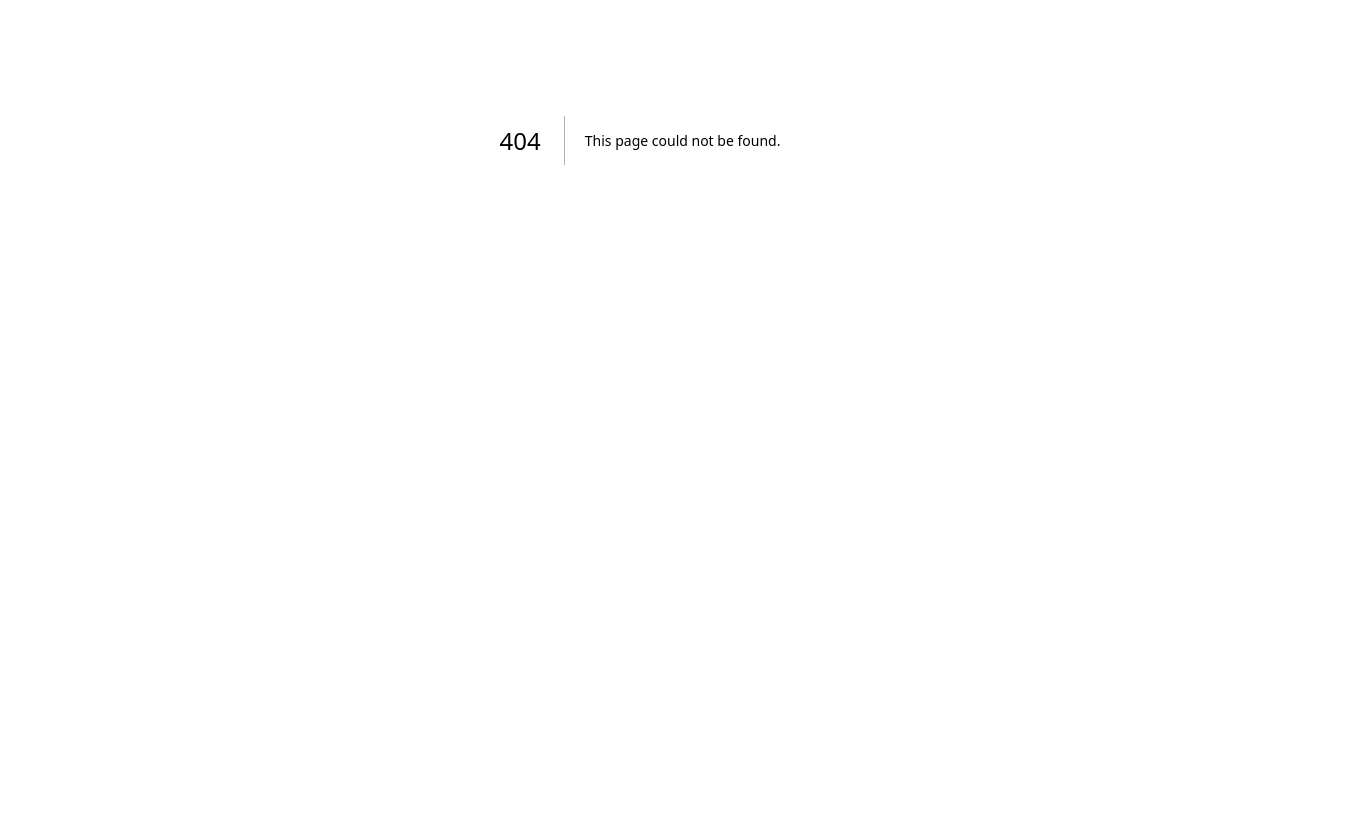
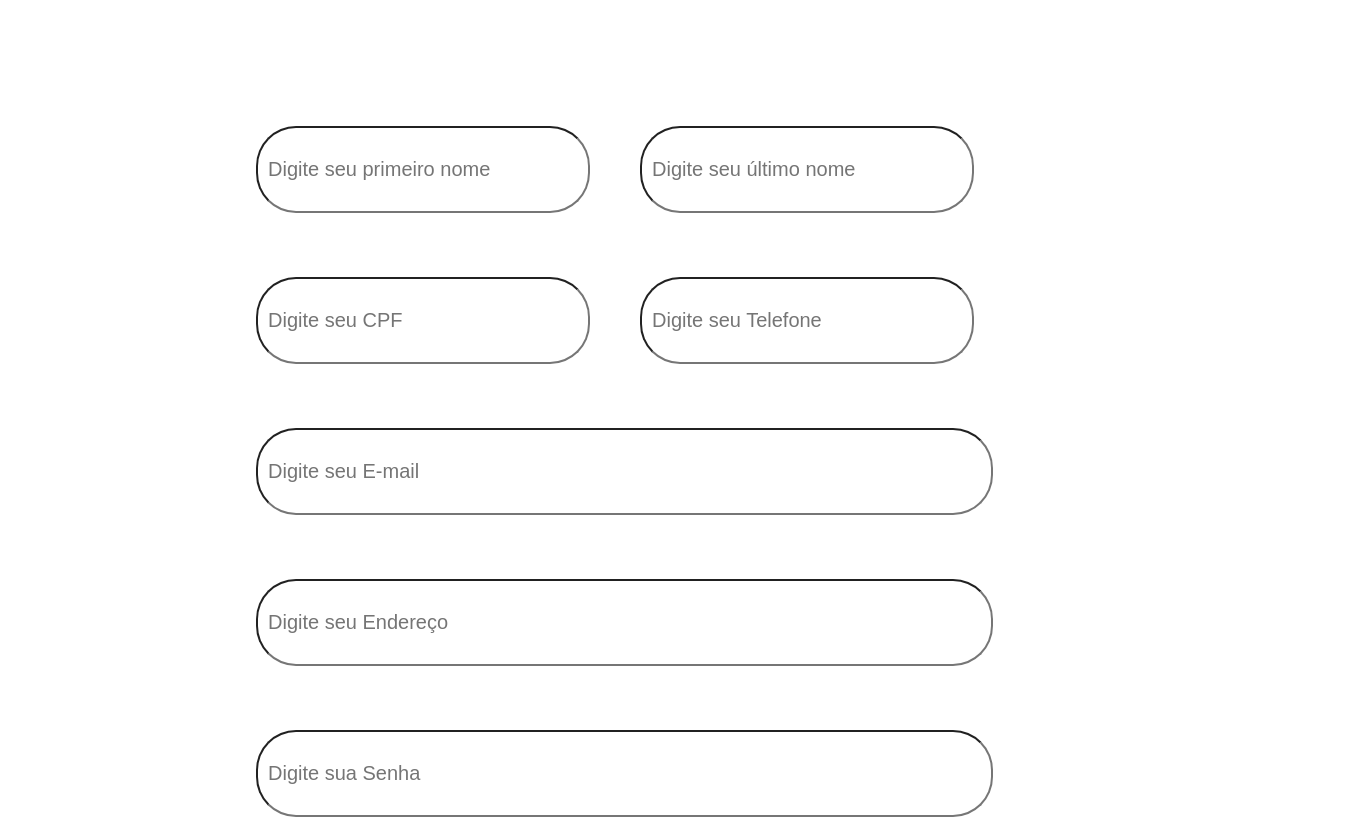
Before and after one commit to MatCoitinho/AutoTechVeiculos_FrontEnd, a Next.js app: page /cadastrar-usuario in a window 1280 px wide. Before the commit this address had no page. Shown: the part 260-1079 px from the top of the page, 1345 px wide, since content can reach past the window. Before the commit the page ends 800 px from the top, so only its background shows below. Built offline with nearby package versions, Linux system fonts and the light colour scheme.

Commit message:
feat: criação da tela de cadastro de usuario

```diff
--- /dev/null
+++ b/pages/cadastrar-usuario.js
@@ -0,0 +1,57 @@
+import Rodape from '../components/rodape'
+import Cabecalho from '../components/cabecalho'
+import Styles from '../styles/cadastrarUsuario.module.css'
+
+export default function  cadastroUsuario(){
+    return(
+        <div>
+                <Cabecalho />
+            <div className={Styles.cadastroUsuario}>
+                <h1>Cadastrar Usuário</h1>
+                <div className={Styles.container}>
+                        <div className={Styles.metades}>
+                            <div className={Styles.form1}>
+                                <p>Primeiro Nome</p>
+                                <input type='name' id='primeiroNome'  pattern="[A-Za-zÀ-ÖØ-öø-ÿ\s]*"  name='primeiroNome' placeholder='Digite seu primeiro nome'/>
+                            </div>
+                            <div className={Styles.form1}>
+                                <p>Ultimo Nome</p>
+                                <input type='name' id='ultimoNome'  pattern="[A-Za-zÀ-ÖØ-öø-ÿ\s]*"  name='ultimoNome' placeholder='Digite seu último nome'/>
+                            </div>
+                        </div>
+                        <div className={Styles.metades}>
+                            <div className={Styles.form1}>
+                                <p>CPF</p>
+                                <input type='text' id='CPFNome'  pattern="[A-Za-zÀ-ÖØ-öø-ÿ\s]*"  name='CPFNome' placeholder='Digite seu CPF'/>
+                            </div>
+                            <div className={Styles.form1}>
+                                <p>Telefone</p>
+                                <input type='text' id='telefoneNome'  pattern="[A-Za-zÀ-ÖØ-öø-ÿ\s]*"  name='telefoneNome' placeholder='Digite seu Telefone'/>
+                            </div>
+                        </div>
+                        <div className={Styles.form}>
+                                <p>E-mail</p>
+                                <input type='email' id='email'  pattern="[A-Za-zÀ-ÖØ-öø-ÿ\s]*"  name='email' placeholder='Digite seu E-mail'/>
+                        </div>
+                        <div className={Styles.form}>
+                                <p>E-mail</p>
+                                <input type='text' id='endereco'  pattern="[A-Za-zÀ-ÖØ-öø-ÿ\s]*"  name='endereco' placeholder='Digite seu Endereço'/>
+                        </div>
+                        <div className={Styles.form}>
+                                <p>Senha</p>
+                                <input type='password' id='password'  pattern="[A-Za-zÀ-ÖØ-öø-ÿ\s]*"  name='password' placeholder='Digite sua Senha'/>
+                        </div>
+                        <div className={Styles.metades}>
+                            <div className={Styles.form1}>
+                                <p>Username</p>
+                                <input type='text' id='username'  pattern="[A-Za-zÀ-ÖØ-öø-ÿ\s]*"  name='username' placeholder='Digite seu username'/>
+                            </div>
+                        </div>
+
+                </div>
+                        <button>Cadastrar</button>
+            </div>
+                <Rodape />
+        </div>
+    )
+}
--- /dev/null
+++ b/styles/cadastrarUsuario.module.css
@@ -0,0 +1,77 @@
+.cadastroUsuario {
+    color: #FFF;
+    width: 60%;
+    align-items: center;
+    justify-content: center;
+    margin: 0 auto; /* Adicione esta linha para centralizar horizontalmente */;
+}
+.cadastroUsuario h1{
+    text-align: center;
+}
+.cadastroUsuario p{
+    font-size: 20px;
+    margin-left: 20px;
+}
+.cadastroUsuario .container{
+
+    align-items: center;
+}
+.cadastroUsuario .form1{
+    width: 50%;
+    margin-right: 50px;
+}
+.cadastroUsuario .form{
+    width: 96%;
+    clear:both;
+    margin-right: 500px;
+}
+.cadastroUsuario .form input{
+    width: 250%;
+}
+.cadastroUsuario .metades{
+    width: 100%;
+    display: flex;
+}
+
+.cadastroUsuario input[type='text']{
+    font-size: 20px;
+    width: 100%;
+    padding: 30px 10px;
+    border-radius: 40px;
+
+}
+.cadastroUsuario input[type='email']{
+    font-size: 20px;
+    width: 100%;
+    padding: 30px 10px;
+    border-radius: 40px;
+
+}
+.cadastroUsuario input[type='name']{
+    font-size: 20px;
+    width: 100%;
+    padding: 30px 10px;
+    border-radius: 40px;
+
+}
+.cadastroUsuario input[type='password']{
+    font-size: 20px;
+    width: 100%;
+    padding: 30px 10px;
+    border-radius: 40px;
+
+}
+
+.cadastroUsuario button {
+    margin: 0;
+    align-items: center;
+    align-content: center;
+    margin-top: 20px;
+    margin-left: 27%;
+    padding: 30px;
+    width: 40%;
+    border-radius: 80px;
+    font-size: 30px;
+    color: black;
+    background-color: #AF0F0F;
+}
```
